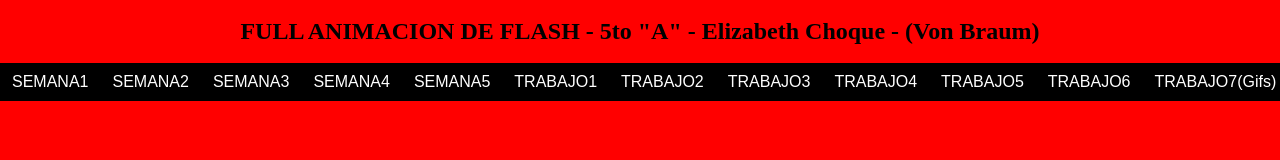
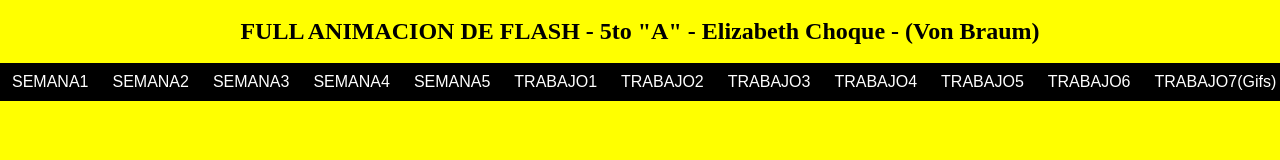
Before and after one commit to ElizabethCho/Elizabeth, a plain HTML site: page index.html in a window 1280 px wide. Drawn offline with Linux system fonts and the light colour scheme.

Commit message:
Update index.html

```diff
--- a/index.html
+++ b/index.html
@@ -55,7 +55,7 @@
 
 		</style>
 	</head>
-	<body bgcolor="red" aling="center">
+	<body bgcolor="yellow" aling="center">
 	<center>
 	<th colspan="6"><b><br> <h2> FULL ANIMACION DE FLASH - 5to "A" - Elizabeth Choque - (Von Braum)</h2> </b><br>
 	</center>
```
